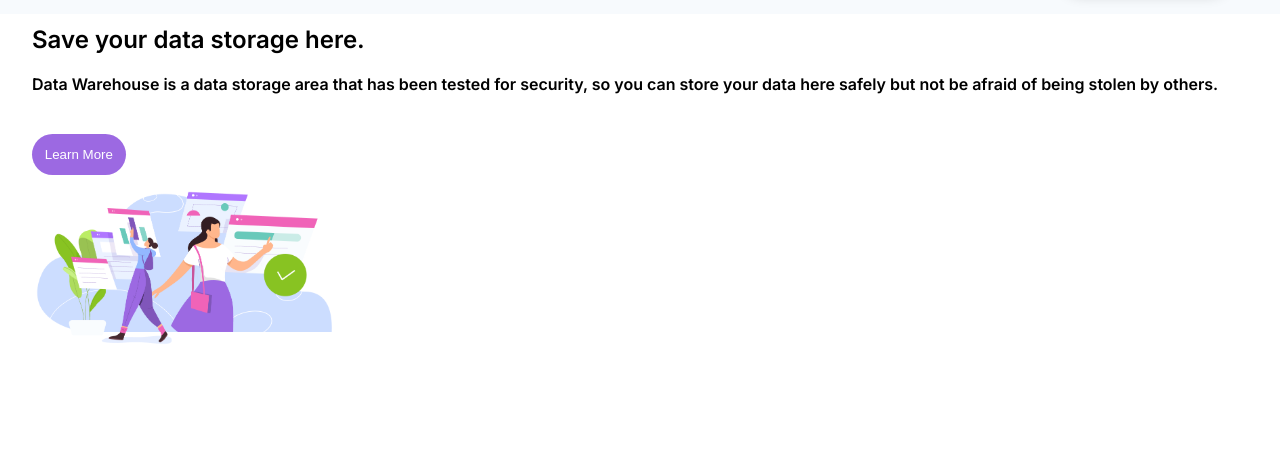
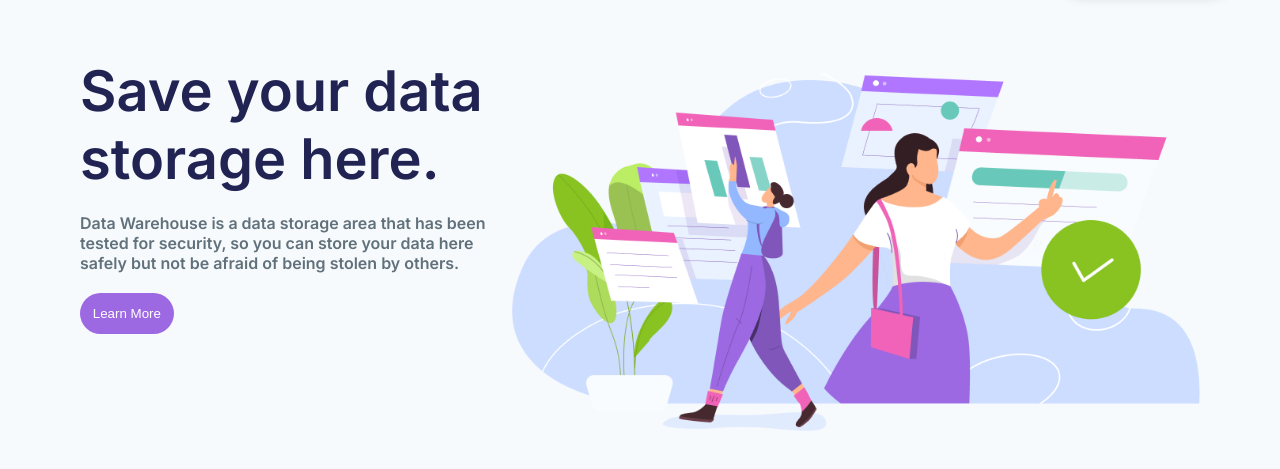
Before and after one commit to randyelorm/randys_ClickUp_MiniProject, a plain HTML site: page index.html in a window 1280 px wide. Shown: the part 71-540 px from the top of the page. Drawn offline with Linux system fonts and the light colour scheme.

Commit message:
hero complete

```diff
--- a/styless.css
+++ b/styless.css
@@ -142,12 +142,22 @@ nav {
     padding: 6rem 2rem;
     display: flex;
     flex-direction: column;
+    background-color: var(--nav-hero-bgColor);
 }
 
 .hero-image-div img {
-    margin-top:1rem;
-    width: 300px;
+    margin-top:2rem;
+    width: 100%;
 }
+
+.hero-heading {
+  font-size: 2rem;
+  color:var(--text-heading-color)
+ }
+
+ .hero-info {
+     color:var(--text-color)
+ }
 
 
 .hero-learn-button {
@@ -167,7 +177,9 @@ nav {
 
 
 
-@media only screen and (min-width:768px) {
+
+
+@media only screen and (min-width:950px) {
 
     .nav-toggle-icon{
       display:none;
@@ -200,6 +212,25 @@ nav {
 
 
 
+    .hero {
+        padding: 8rem 5rem;
+        display: flex;
+        flex-direction: row;
+    }
+
+
+
+    .hero-heading {
+      font-size: 3.5rem;
+    }
+
+
+    .hero-image-div img {
+        margin-top:1rem;
+        width: 700px;
+    }
+
+
 
 
 
```
Also changed, not shown: index.html (+0 -1 lines).
